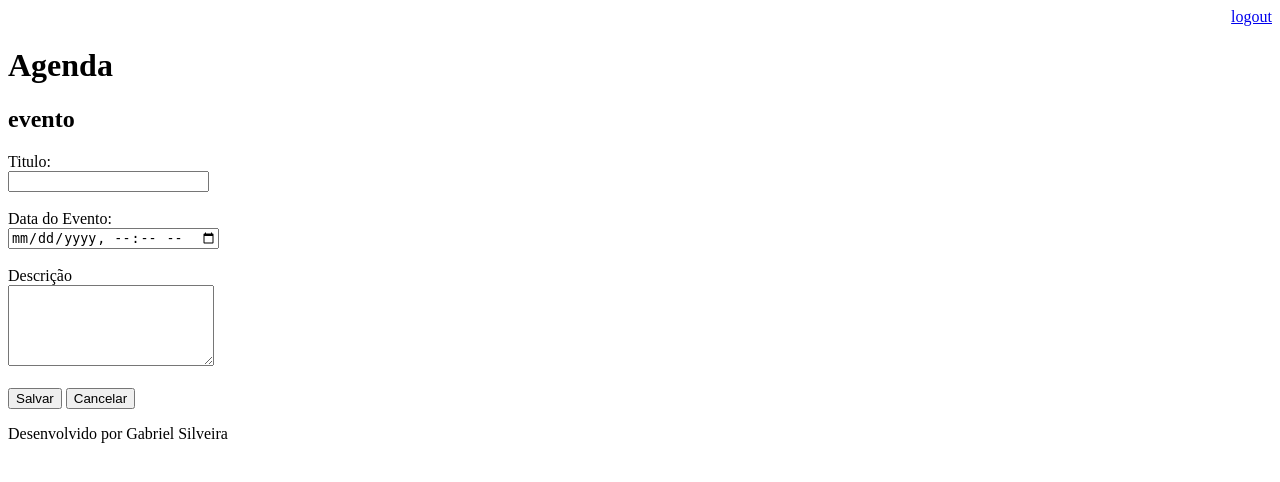
After one commit to GeeB01/agenda, a Django app: page /agenda/evento/ in a window 1280 px wide. The commit adds this page. Shown: the top 482 px of the page. Run offline with Django 3.2, Linux system fonts and the light colour scheme; a user stored in the database is signed in.

Commit message:
Incluido template para inserção de eventos na agenda

```diff
--- a/agenda/urls.py
+++ b/agenda/urls.py
@@ -21,8 +21,10 @@ from django.views.generic import RedirectView
 urlpatterns = [
     path('admin/', admin.site.urls),
     path('agenda/',views.lista_eventos),
+    path('agenda/evento/', views.evento),
+    path('agenda/evento/submit', views.submit_evento),
     path('', RedirectView.as_view(url='/agenda')),
     path('login/',views.login_user),
     path('login/submit', views.submit_login),
-    path('logout/', views.logout_user)
+    path('logout/', views.logout_user),
 ]
--- a/core/views.py
+++ b/core/views.py
@@ -38,3 +38,22 @@ def lista_eventos(request):
     evento = Evento.objects.filter(usuario=usuario)
     dados = {'eventos': evento}
     return render(request, 'agenda.html', dados)
+
+
+@login_required(login_url='/login/')
+def evento(request):
+    return render(request,'evento.html')
+
+
+@login_required(login_url='/login/')
+def submit_evento(request):
+    if request.POST:
+        titulo = request.POST.get('titulo')
+        data_evento = request.POST.get('data_evento')
+        descricao = request.POST.get('descricao')
+        usuario = request.user
+        Evento.objects.create(titulo=titulo,
+                              data_evento=data_evento,
+                              descricao=descricao,
+                              usuario=usuario)
+    return redirect('/')
--- a/templates/agenda.html
+++ b/templates/agenda.html
@@ -1,6 +1,9 @@
 {% extends "model-page.html" %}
 {% block content %}
     <h2>Agendamentos</h2>
+    <a href="evento/">
+        <button type="button">Novo Evento</button>
+    </a>
     <ul>
     {% for evento in eventos %}
         <li>{{evento.titulo}} - {{evento.get_data_evento}}</li>
--- /dev/null
+++ b/templates/evento.html
@@ -0,0 +1,25 @@
+{% extends "model-page.html" %}
+
+{% block content %}
+
+<h2>evento</h2>
+
+<form action="submit" method="post">{% csrf_token %}
+    <label>Titulo:</label>
+    <br>
+    <input type="text" name="titulo" size="22">
+    <br><br>
+    <label>Data do Evento:</label>
+    <br>
+    <input type="datetime-local" name="data_evento">
+    <br><br>
+    <label>Descrição</label>
+    <br>
+    <textarea name="descricao" rows="5" cols="23"></textarea>
+    <br><br>
+    <button type="submit">Salvar</button>
+    <a href="/">
+        <button type="button">Cancelar</button>
+    </a>
+</form>
+{% endblock %}
```
Also changed, not shown: db.sqlite3.
